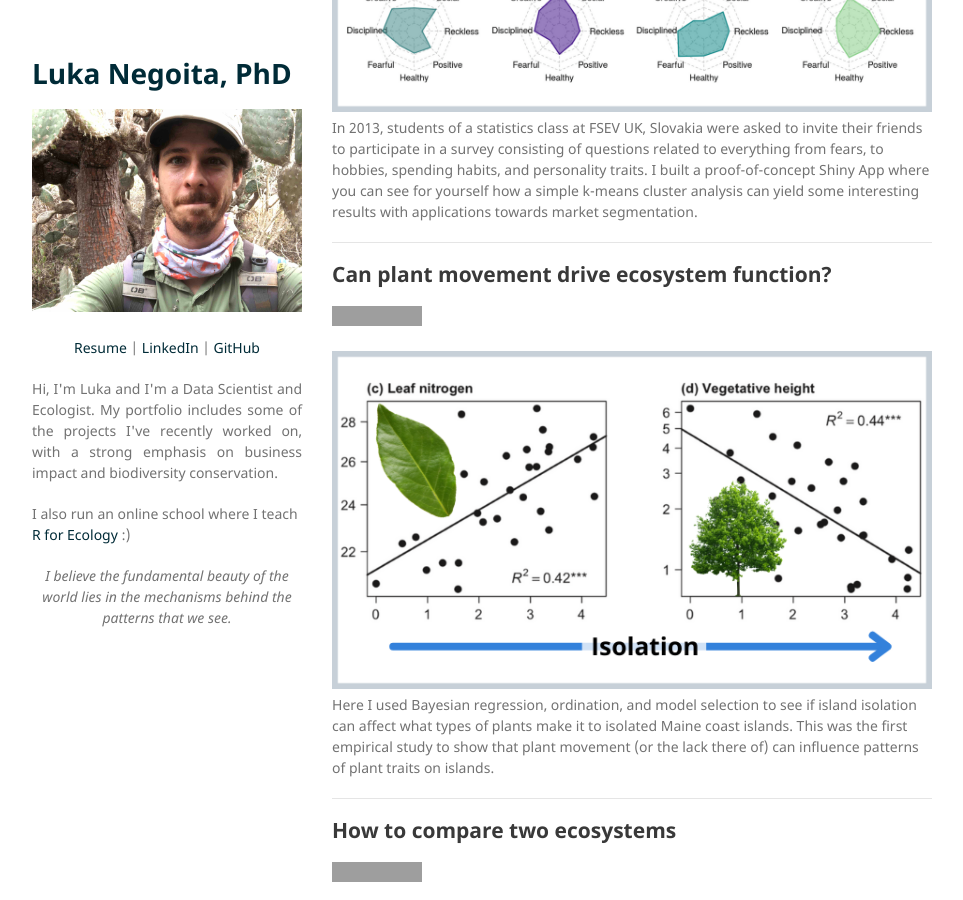
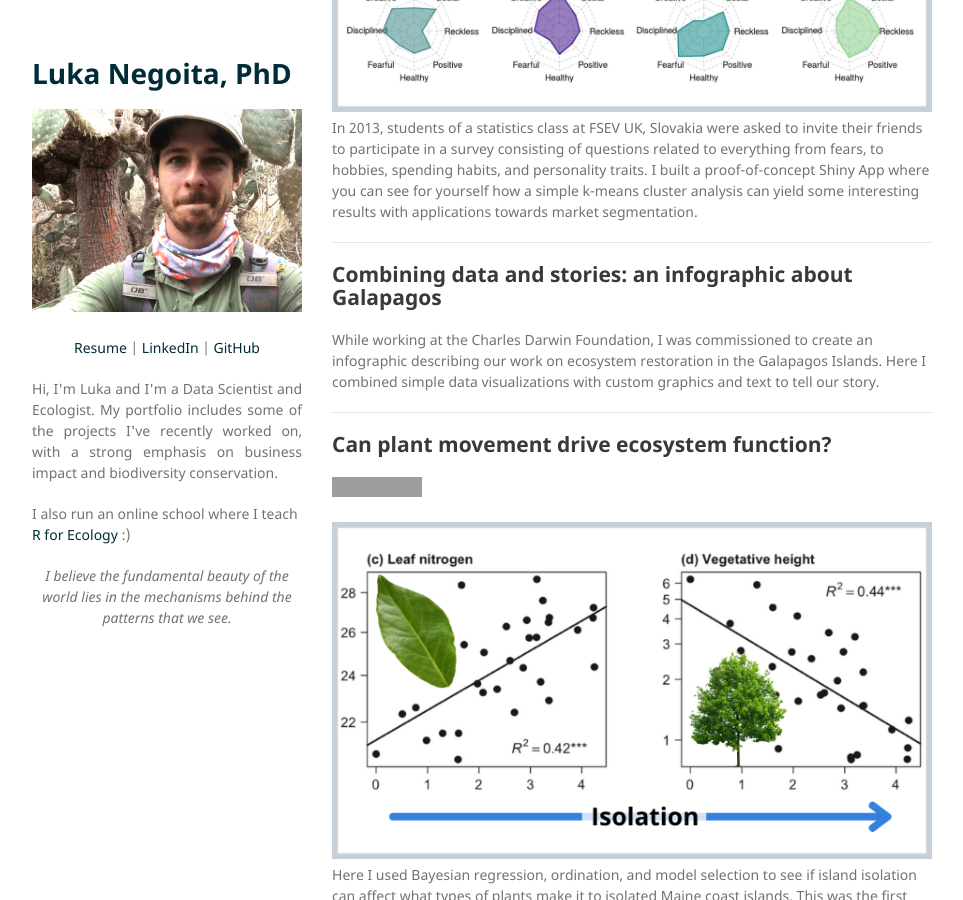
Before and after one commit to LukaNeg/LukaNeg.github.io, a Jekyll site: the page built from index.md, in a window 1280 px wide and 900 px high, scrolled down 2217 px. Shown: the whole window, without its empty margins (158-1121 px from the left). Built offline with Jekyll 4.4.1, drawn with Linux system fonts in a browser that asks for light colours; our own code applies the rules of GitHub Pages for plain Markdown files; grey boxes are pictures that could not be loaded.

Commit message:
add section on infographic

```diff
--- a/index.md
+++ b/index.md
@@ -48,6 +48,11 @@ I developed a Bayesian framework for evaluating the cost-effectivness and future
 In 2013, students of a statistics class at FSEV UK, Slovakia were asked to invite their friends to participate in a survey consisting of questions related to everything from fears, to hobbies, spending habits, and personality traits. I built a proof-of-concept Shiny App where you can see for yourself how a simple k-means cluster analysis can yield some interesting results with applications towards market segmentation.
 
 ---
+## Combining data and stories: an infographic about Galapagos
+
+While working at the Charles Darwin Foundation, I was commissioned to create an infographic describing our work on ecosystem restoration in the Galapagos Islands. Here I combined simple data visualizations with custom graphics and text to tell our story.
+
+---
 
 ## Can plant movement drive ecosystem function?
 
```
